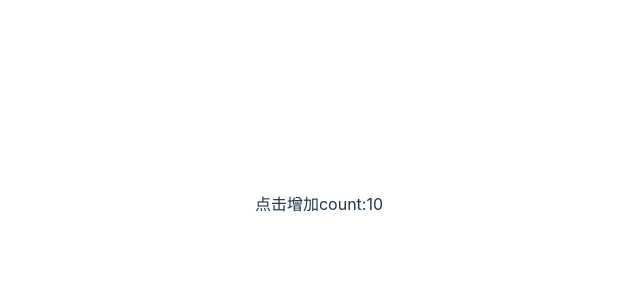
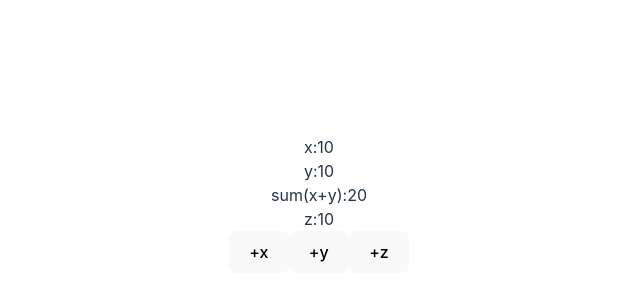
Before and after one commit to wxStart/skill-iteration, a React (Vite) app in the folder react-skill/: page / in a window 1280 px wide. Shown: the part 196-496 px from the top of the page, without its empty margins (321-961 px from the left). Built offline with nearby package versions, Linux system fonts and the light colour scheme.

Commit message:
fix: useMemo 进行计算属性的优化

```diff
--- a/react-skill/src/App.jsx
+++ b/react-skill/src/App.jsx
@@ -18,7 +18,8 @@ import './App.css';
 // import Index from './components/ref/Index.jsx';
 // import Index from './components/use/UseState';
 // import Index from './components/use/UseEffect';
-import Index from './components/use/LayoutEffect';
+// import Index from './components/use/LayoutEffect';
+import Index from './components/use/UseMemo';
 function App() {
   return (
     <>
--- /dev/null
+++ b/react-skill/src/components/use/UseMemo.jsx
@@ -0,0 +1,48 @@
+/**
+ * 优化的
+ * let xx =  useMemo(callback,[dependencies])
+ * 1. 第一次组件执行时候，会执行callback 并且返回callback的返回值
+ * 2. 只有依赖的状态值发生改变，callback 才会再次执行
+ * 类似vue中的计算属性
+ */
+
+import { useMemo, useState } from 'react';
+
+export default function () {
+  const [x, setX] = useState(10);
+  const [y, setY] = useState(10);
+  const [z, setZ] = useState(10);
+  const sum = useMemo(() => {
+    console.log('sum 的函数执行了');
+    return x + y;
+  }, [x, y]);
+
+  return (
+    <>
+      <div>x:{x}</div> <div>y:{y}</div>
+      <div>sum(x+y):{sum}</div>
+      <div>z:{z}</div>
+      <button
+        onClick={() => {
+          setX(x + 1);
+        }}
+      >
+        +x
+      </button>
+      <button
+        onClick={() => {
+          setY(y + 1);
+        }}
+      >
+        +y
+      </button>
+      <button
+        onClick={() => {
+          setZ(z + 1);
+        }}
+      >
+        +z
+      </button>
+    </>
+  );
+}
```
Also changed, not shown: react-skill/doc/进阶Hooks.md (+16 -5 lines).
